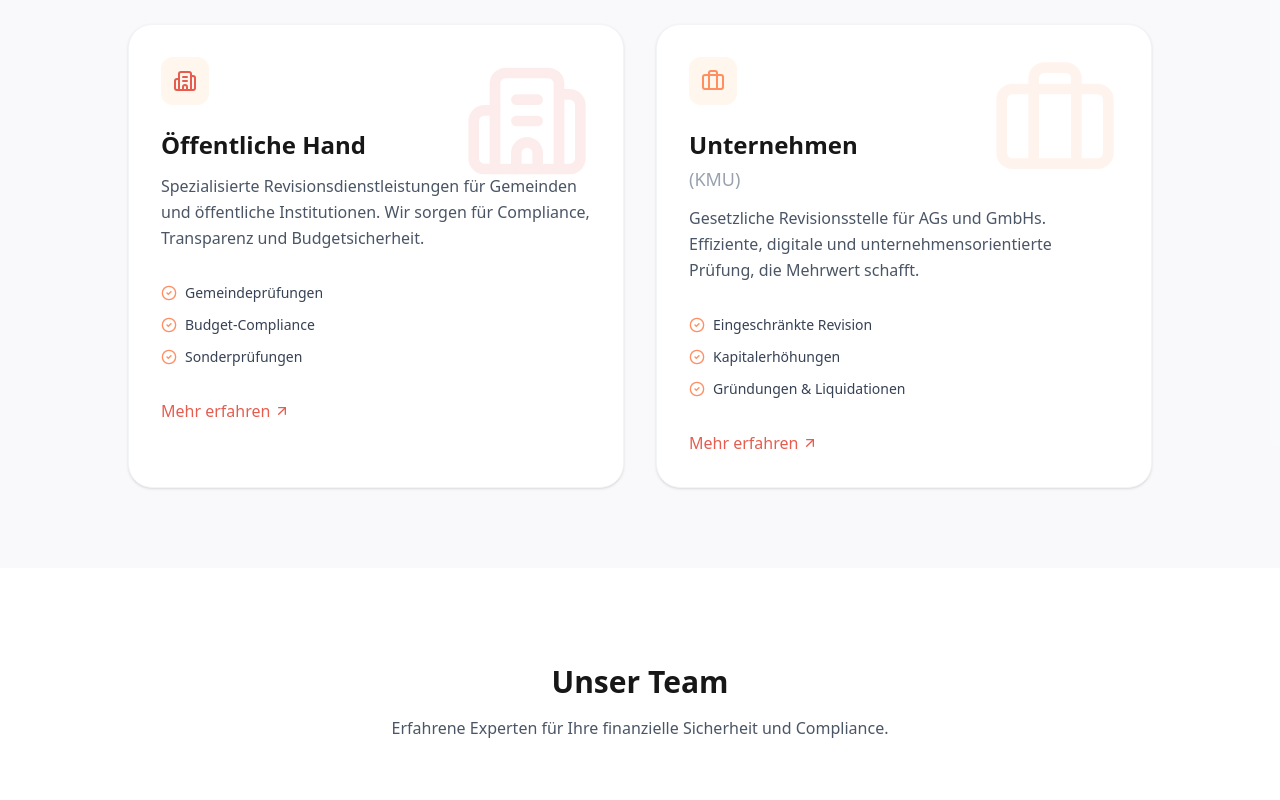
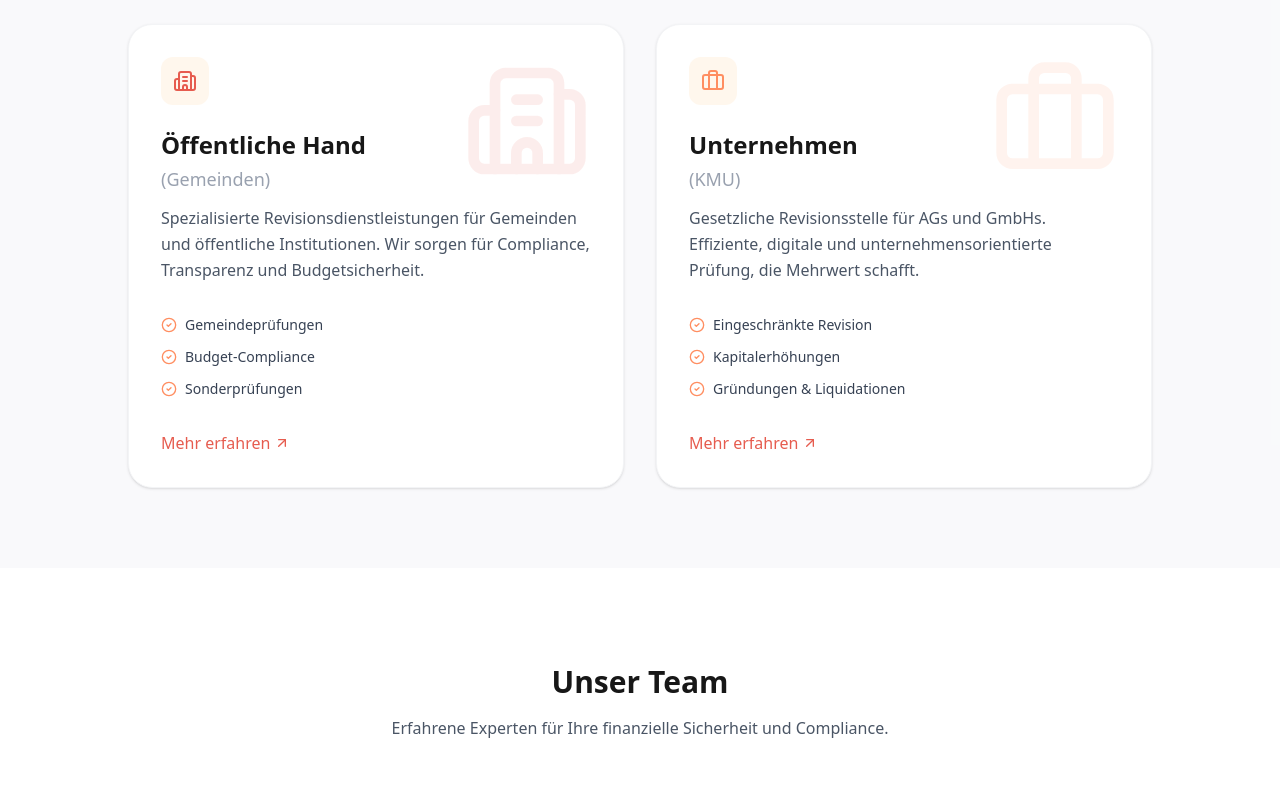
Before and after one commit to Benjaminamos11/revipro, a Next.js app: page / in a window 1280 px wide. Shown: the part 1080-1880 px from the top of the page. Built offline with nearby package versions, Linux system fonts and the light colour scheme; grey boxes are pictures that could not be loaded.

Commit message:
Refine Bento Grid: Add (Gemeinden) subtitle and link to /angebot
- Added '(Gemeinden)' subtitle to Public Sector card for symmetry with '(KMU)'
- Updated 'Mehr erfahren' links on both cards to point to /angebot page

```diff
--- a/src/components/sections/bento-grid.tsx
+++ b/src/components/sections/bento-grid.tsx
@@ -34,7 +34,7 @@ export function BentoGrid() {
                                 <Building2 className="w-6 h-6" />
                             </div>
 
-                            <h3 className="text-2xl font-bold mb-3">Öffentliche Hand</h3>
+                            <h3 className="text-2xl font-bold mb-3">Öffentliche Hand <span className="text-gray-400 font-normal text-lg block mt-1">(Gemeinden)</span></h3>
 
                             <p className="text-gray-600 mb-8 leading-relaxed">
                                 Spezialisierte Revisionsdienstleistungen für Gemeinden und öffentliche Institutionen. Wir sorgen für Compliance, Transparenz und Budgetsicherheit.
@@ -49,7 +49,7 @@ export function BentoGrid() {
                                 ))}
                             </ul>
 
-                            <Link href="#contact" className="inline-flex items-center text-burnt-terra-cotta font-medium hover:underline">
+                            <Link href="/angebot" className="inline-flex items-center text-burnt-terra-cotta font-medium hover:underline">
                                 Mehr erfahren <ArrowUpRight className="w-4 h-4 ml-1" />
                             </Link>
                         </div>
@@ -88,7 +88,7 @@ export function BentoGrid() {
                                 ))}
                             </ul>
 
-                            <Link href="#contact" className="inline-flex items-center text-burnt-terra-cotta font-medium hover:underline">
+                            <Link href="/angebot" className="inline-flex items-center text-burnt-terra-cotta font-medium hover:underline">
                                 Mehr erfahren <ArrowUpRight className="w-4 h-4 ml-1" />
                             </Link>
                         </div>
```
